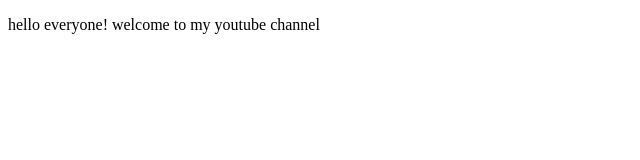
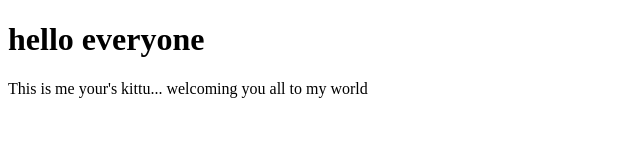
Before and after one commit to kommanaboinakrishnasai-tech/docmail, a plain HTML site: page index.html in a window 1280 px wide. Shown: the whole page, without its empty margins (0-640 px from the left). Drawn offline with Linux system fonts and the light colour scheme.

Commit message:
added heading

```diff
--- a/index.html
+++ b/index.html
@@ -6,7 +6,8 @@
     <title>Document</title>
 </head>
 <body>
-    <p>hello everyone! welcome to my youtube channel</p>
+    <h1>hello everyone</h1>
+    <p>This is me your's kittu... welcoming you all to my world</p>
 
 </body>
 </html>
```
